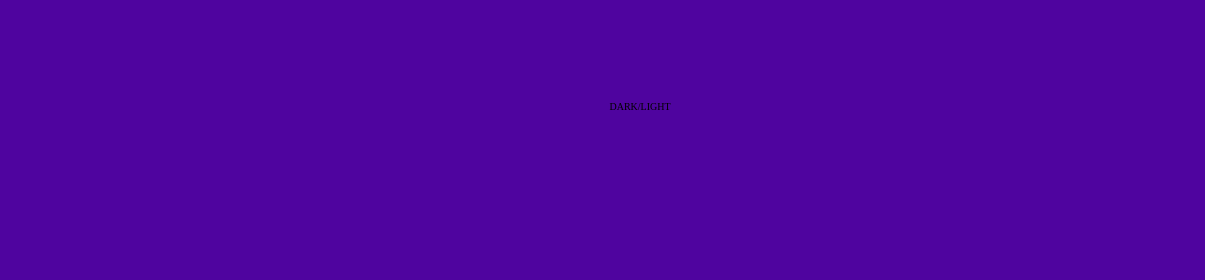
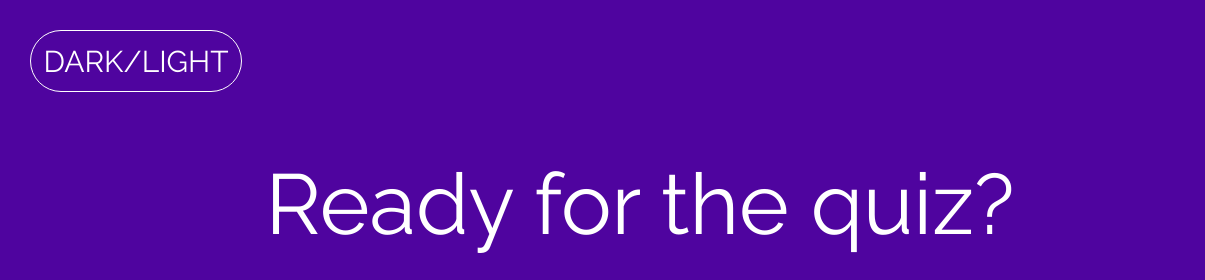
Before and after one commit to sanidhya99/quiz, a plain HTML site: page quiz.html in a window 1280 px wide. Both pictures are taken after a click on the element "1 minutes". Shown: the top 280 px of the page, 0-1205 px from the left. Drawn offline with Linux system fonts and the light colour scheme; a web font is replaced by a local one.

Commit message:
Update quiz.css

```diff
--- a/quiz.css
+++ b/quiz.css
@@ -1,9 +1,29 @@
 body{
     margin:0;
+    /* background-color:rgb(79, 4, 159) ; */
+    /* background-color:black ; */
+}
+.mode{
+    position:absolute;
+    top: 30px;
+    left: 30px;
+    height: 60px;
+    width: 210px;
+    border: 1px solid white;
+    display: flex;
+    justify-content: center;
+    align-items: center;
+    font-family: 'Raleway', sans-serif;
+    border-radius: 40px;
+
+}
+.mode:hover{
+    background-color: white;
+    color: black;
 }
 #time{
     height: 100vh;
-    /* margin: 0; */
+     /* margin: 0;  */
     width: 100vw;
     background-color: rgb(79, 4, 159);
      flex-direction: column;
@@ -14,6 +34,7 @@ body{
     font-size: 30px;
     font-family: 'Raleway', sans-serif;
 }
+
 #greet{
     height: 100vh;
     margin: 0;
@@ -58,6 +79,8 @@ body{
     justify-content: space-around;
     align-items:center;
     font-size: 10px;
+    font-size: 30px;
+    color: white;
 }
 #start1{
 
@@ -85,7 +108,8 @@ body{
     flex-direction: column;
     justify-content: space-around;
     align-items:center;
-    font-size: 10px;
+    font-size: 30px;
+    color: white;
 }
 .question{
     font-size: 85px;
```
